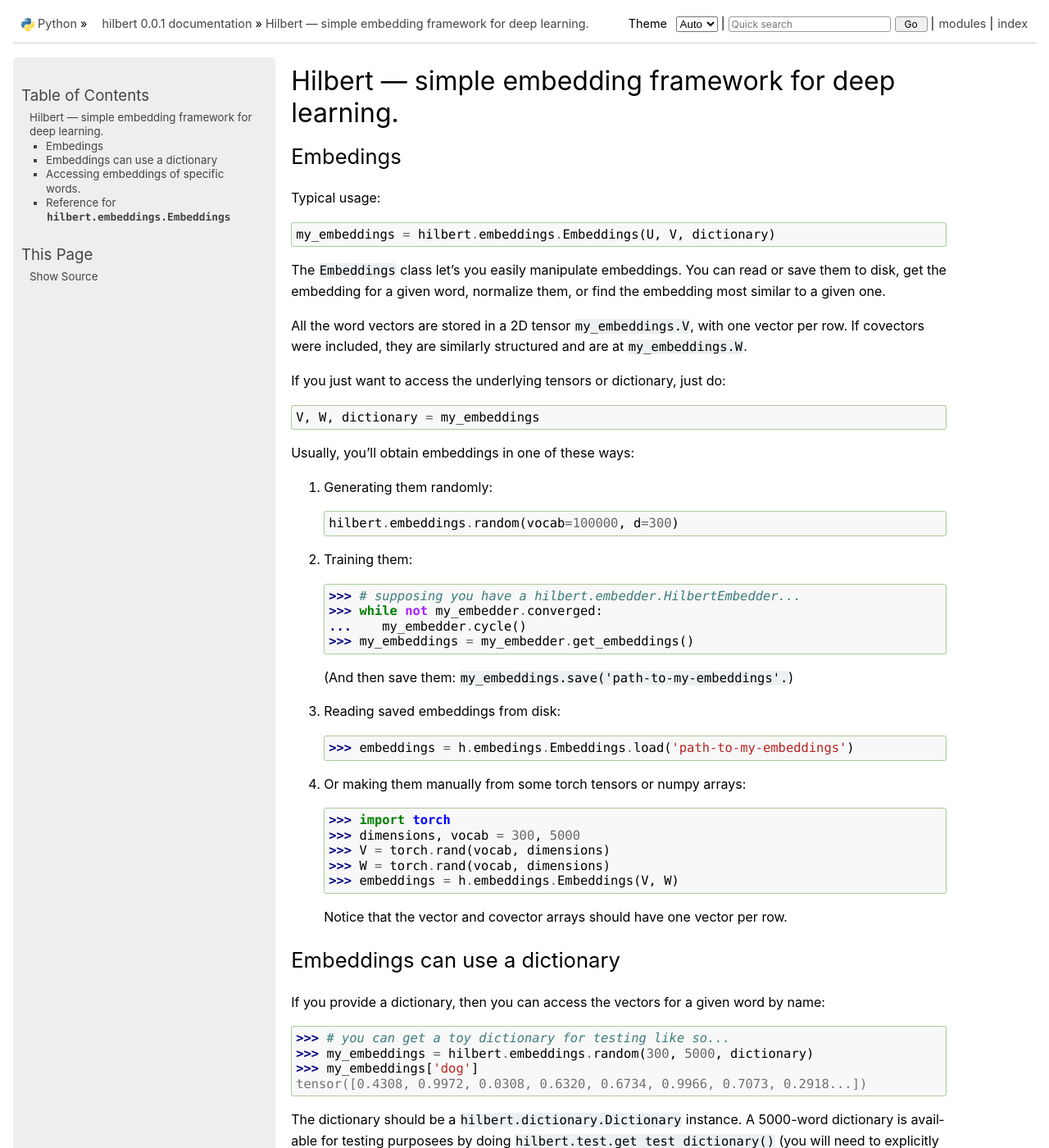
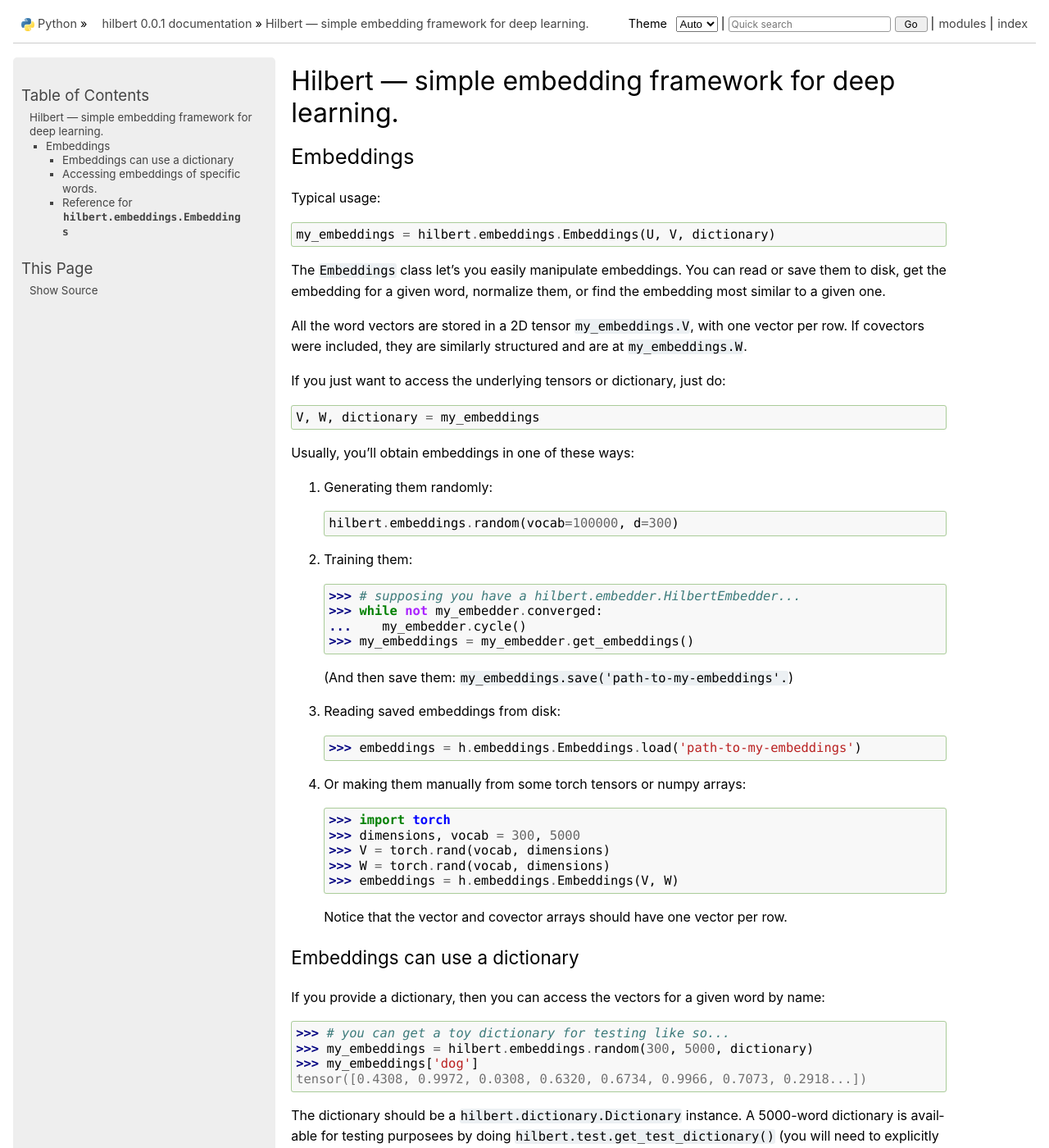
Before and after one commit to enewe101/hilbert, a Sphinx documentation site: the page built from docs/index.rst, in a window 1280 px wide and 1400 px high. Shown: the whole window at 82% size. Built offline with Sphinx 7.4.7, drawn with Linux system fonts in a browser that asks for light colours.

Commit message:
update docs

```diff
--- a/docs/index.rst
+++ b/docs/index.rst
@@ -4,10 +4,10 @@
    contain the root `toctree` directive.
 
 Hilbert --- simple embedding framework for deep learning.
-========================================================
+=========================================================
 
-Embedings
-~~~~~~~~~~~~~
+Embeddings
+~~~~~~~~~~
 
 Typical usage:
 
@@ -53,7 +53,7 @@
 
     .. code-block:: python
 
-        >>> embeddings = h.embedings.Embeddings.load('path-to-my-embeddings')
+        >>> embeddings = h.embeddings.Embeddings.load('path-to-my-embeddings')
 
 (4) Or making them manually from some torch tensors or numpy arrays:
 
@@ -69,7 +69,7 @@
 
 
 Embeddings can use a dictionary
-~~~~~~~~~~~~~~~~~~~~~~~~~~~~~~~~
+^^^^^^^^^^^^^^^^^^^^^^^^^^^^^^^
 
 If you provide a dictionary, then you can access the vectors for a given word by name:
 
@@ -87,7 +87,7 @@
 
 
 Accessing embeddings of specific words.
-~~~~~~~~~~~~~~~~~~~~~~~~~~~~~~~~~~~~~~~
+^^^^^^^^^^^^^^^^^^^^^^^^^^^^^^^^^^^^^^^
 
 You can always access a vector by index.
 
@@ -117,7 +117,7 @@
 
 
 Reference for ``hilbert.embeddings.Embeddings``
-~~~~~~~~~~~~~~~~~~~~~~~~~~~~~~~~~~~~~~~~~~~~~~~
+^^^^^^^^^^^^^^^^^^^^^^^^^^^^^^^^^^^^^^^^^^^^^^^
 
 .. py:module:: hilbert
 
```
